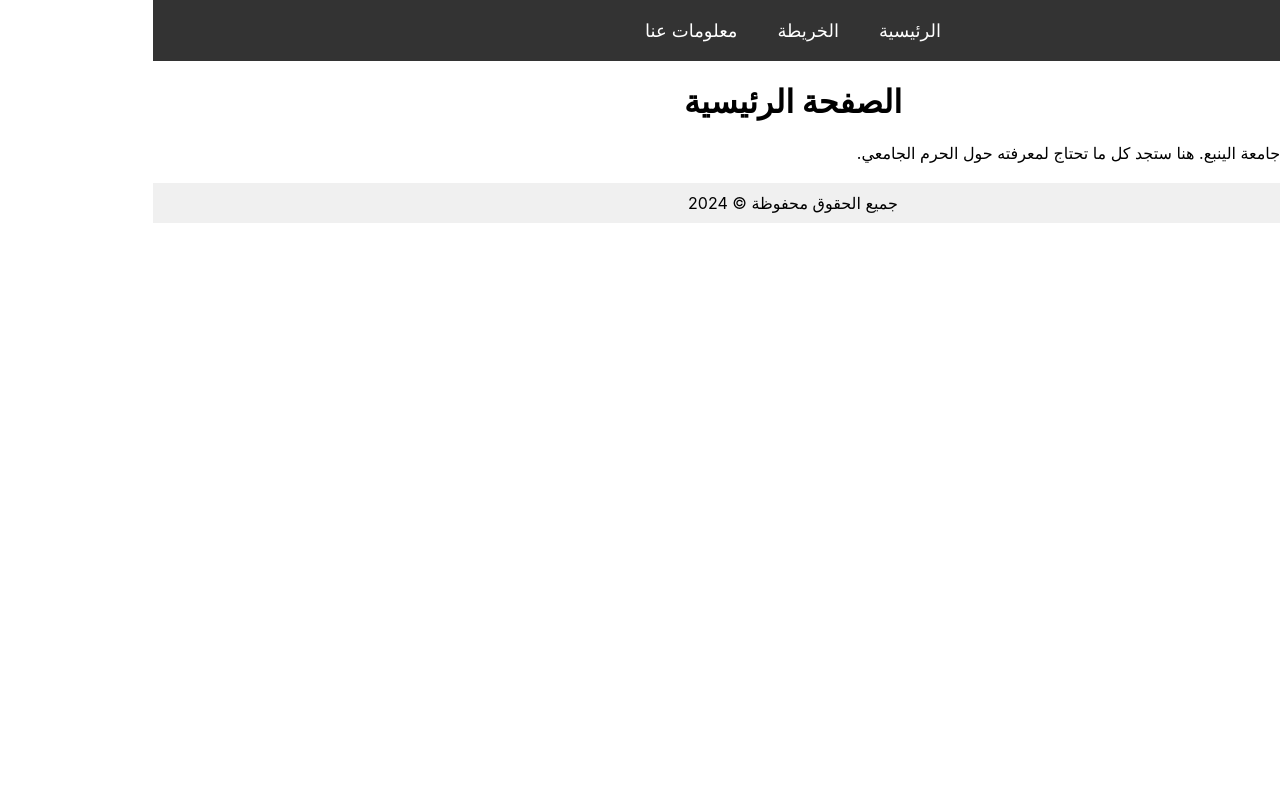
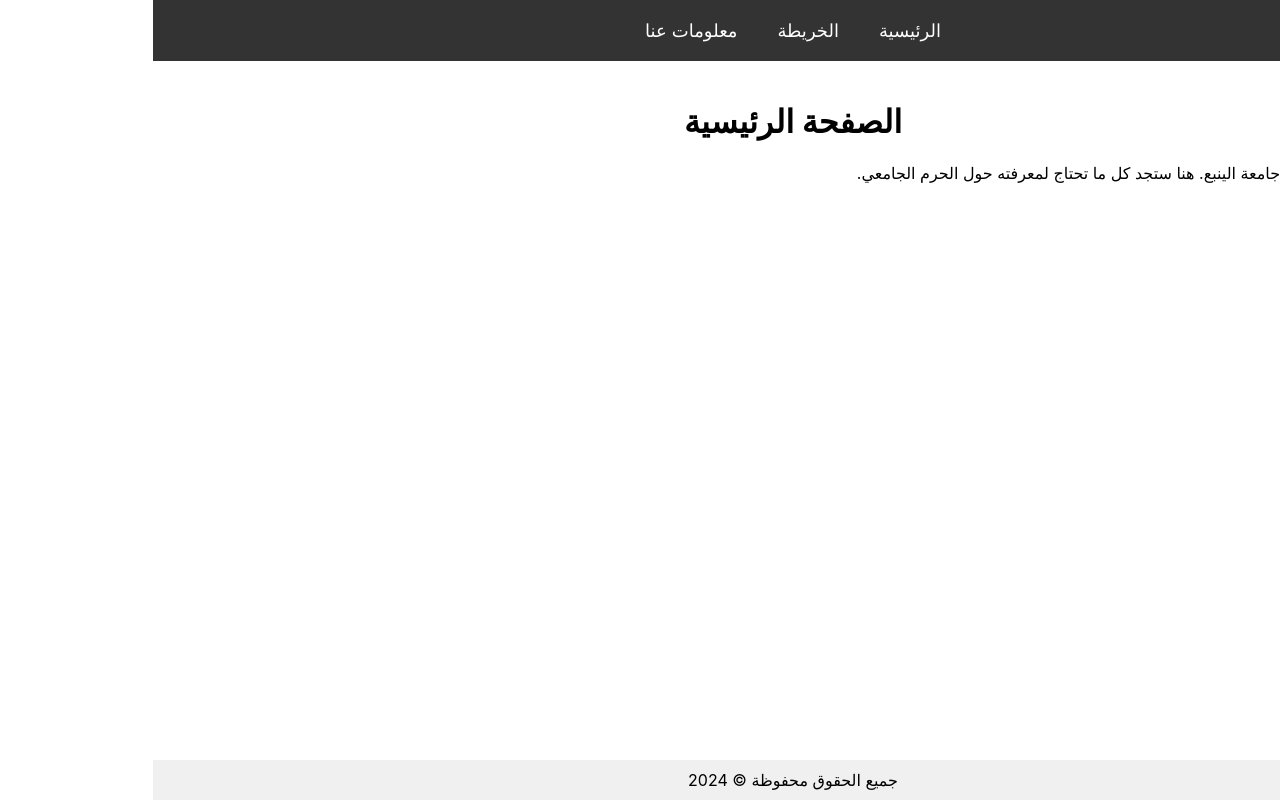
Before and after one commit to EngAhmedMahjoub/MyUniversity, a React (Create React App) app: page / in a window 1280 px wide. Built offline with nearby package versions, Linux system fonts and the light colour scheme.

Commit message:
style layout

```diff
--- a/src/components/Layout.js
+++ b/src/components/Layout.js
@@ -1,15 +1,31 @@
-// src/components/Layout.js
 import React from 'react';
 import NavBar from './NavBar';
 
 const Layout = ({ children }) => {
+  const layoutStyle = {
+    display: 'flex',
+    flexDirection: 'column',
+    minHeight: '100vh', // Ensure footer sticks to bottom of the page
+  };
+
+  const contentStyle = {
+    flex: 1, // Fill remaining vertical space
+    padding: '20px',
+  };
+
+  const footerStyle = {
+    textAlign: 'center',
+    padding: '10px',
+    backgroundColor: '#f0f0f0',
+  };
+
   return (
-    <div>
+    <div style={layoutStyle}>
       <NavBar />
-      <div style={{ margin: '20px' }}>
+      <div style={contentStyle}>
         {children}
       </div>
-      <footer style={{ textAlign: 'center', marginTop: '20px', padding: '10px', backgroundColor: '#f0f0f0' }}>
+      <footer style={footerStyle}>
         جميع الحقوق محفوظة © {new Date().getFullYear()}
       </footer>
     </div>
```
